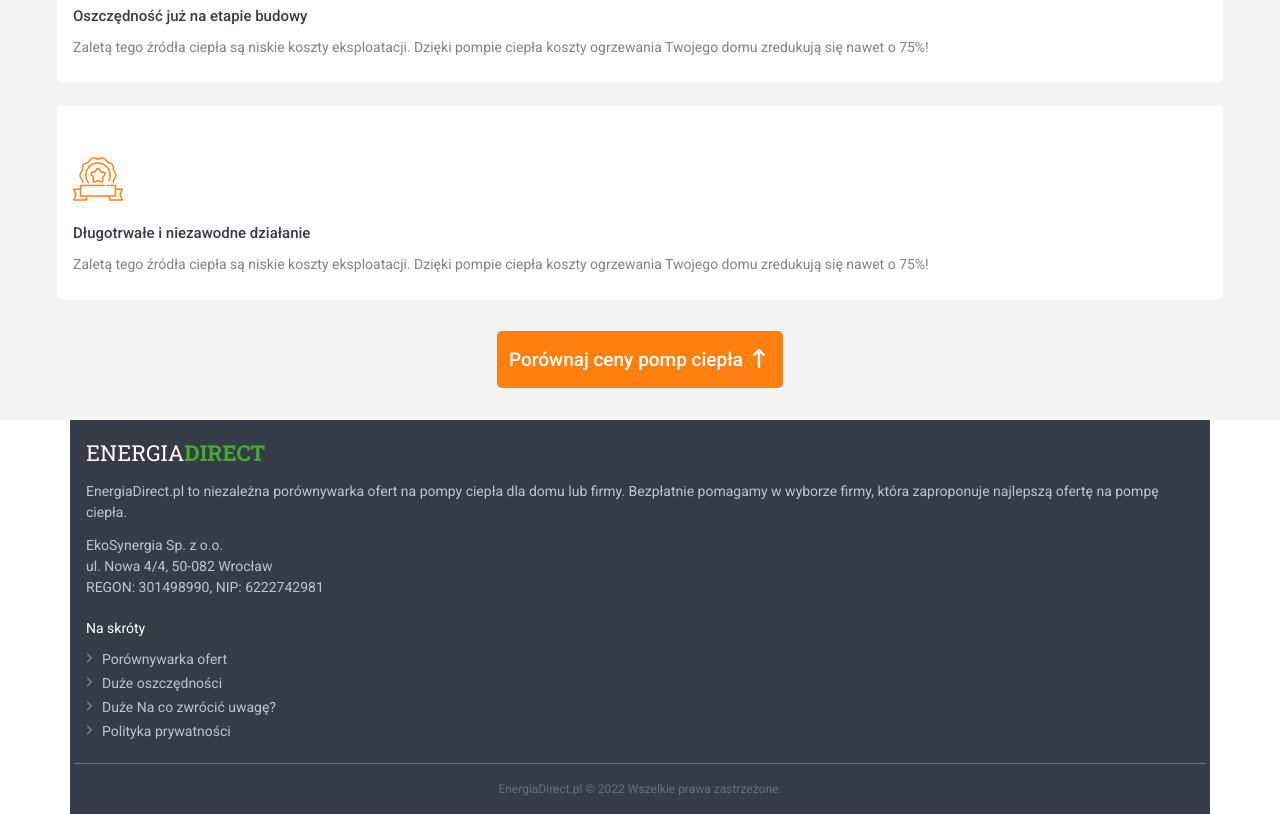
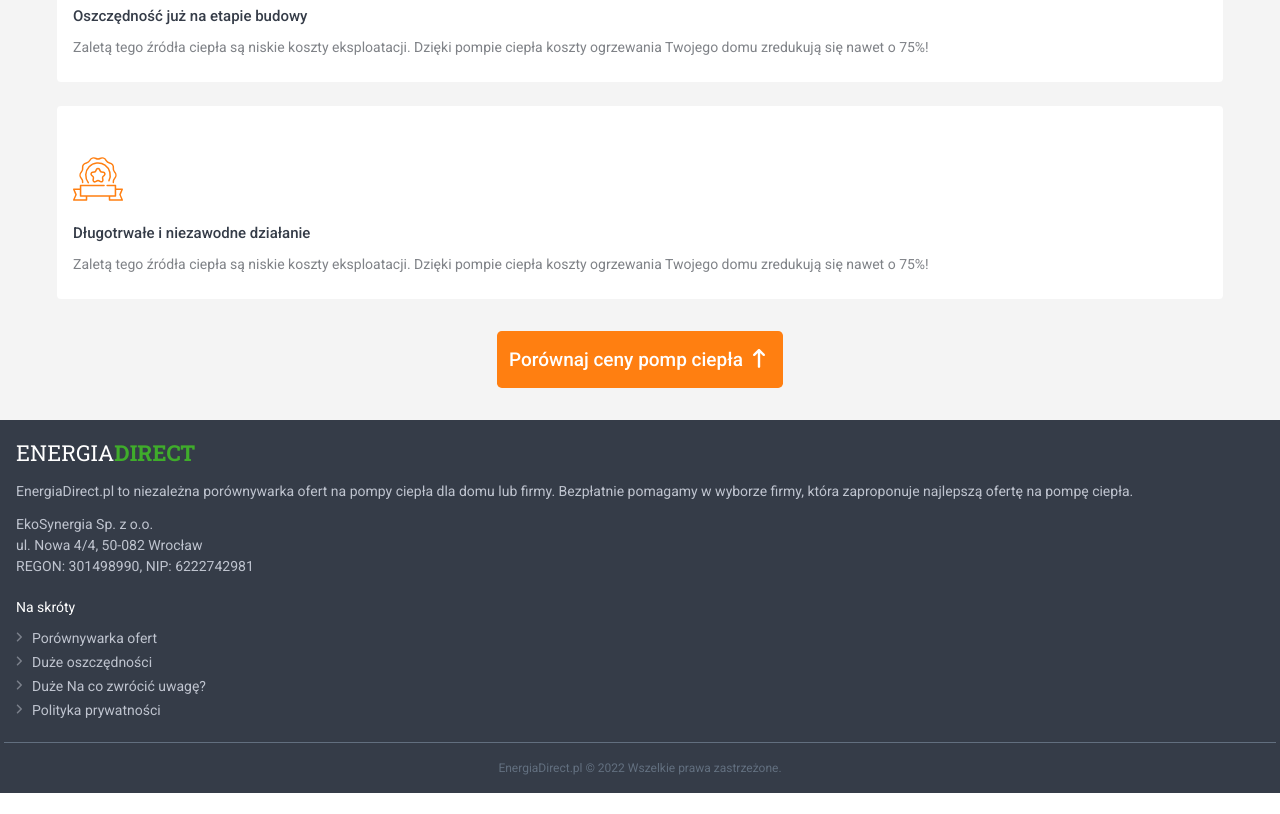
Before and after one commit to tomi0505/pompy-ciepla, a website built with webpack: page src/template.html in a window 1280 px wide. Shown: the part 4005-4819 px from the top of the page. After the commit the page ends 4798 px from the top, so only its background shows below. Built offline with nearby package versions, Linux system fonts and the light colour scheme.

Commit message:
768 up start

```diff
--- a/src/template.html
+++ b/src/template.html
@@ -423,7 +423,7 @@
 				</div>
 			</div>
 		</main>
-		<footer class="container p-3 footer-b">
+		<footer class="container-fluid p-3 footer-b">
 			<div class="row">
 				<div class="col-12">
 					<p class="mb-0 logo-b logo-b--m-font">
```
